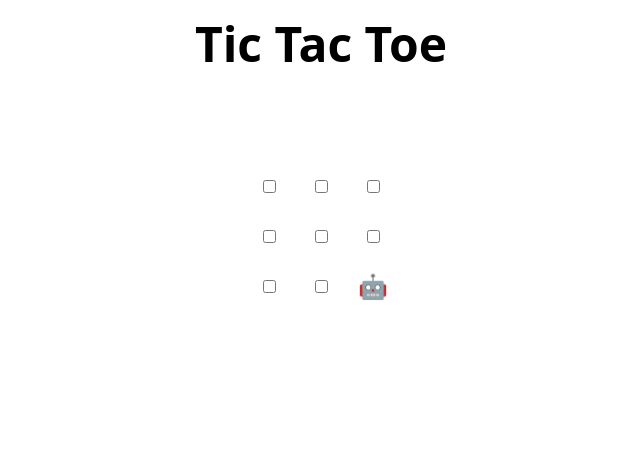
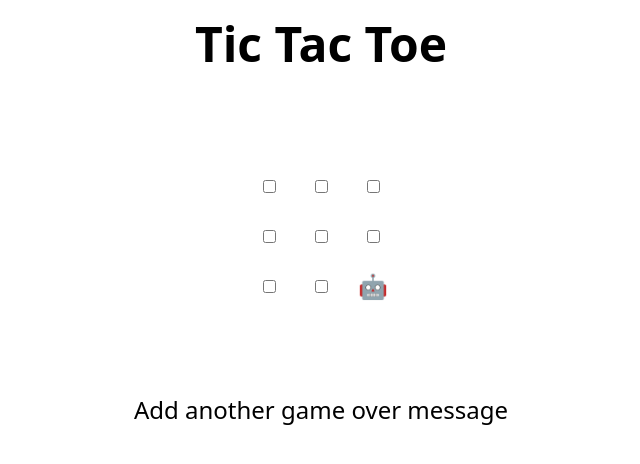
Before and after one commit to v3gaaa/Review-pull-requests, a plain HTML site: page index.html in a window 1280 px wide. Shown: the whole page, without its empty margins (319-959 px from the left). Drawn offline with Linux system fonts and the light colour scheme.

Commit message:
Update index.html
Added sugestion

```diff
--- a/index.html
+++ b/index.html
@@ -48,7 +48,7 @@
 </table>
 
 <h2 hidden>Game over, refresh to play again 🧑‍💻 🤖!</h2>
-
+Add another game over message
 <script>
   // Initialization
   const boxes = Array.from(document.querySelectorAll('td'))
```
